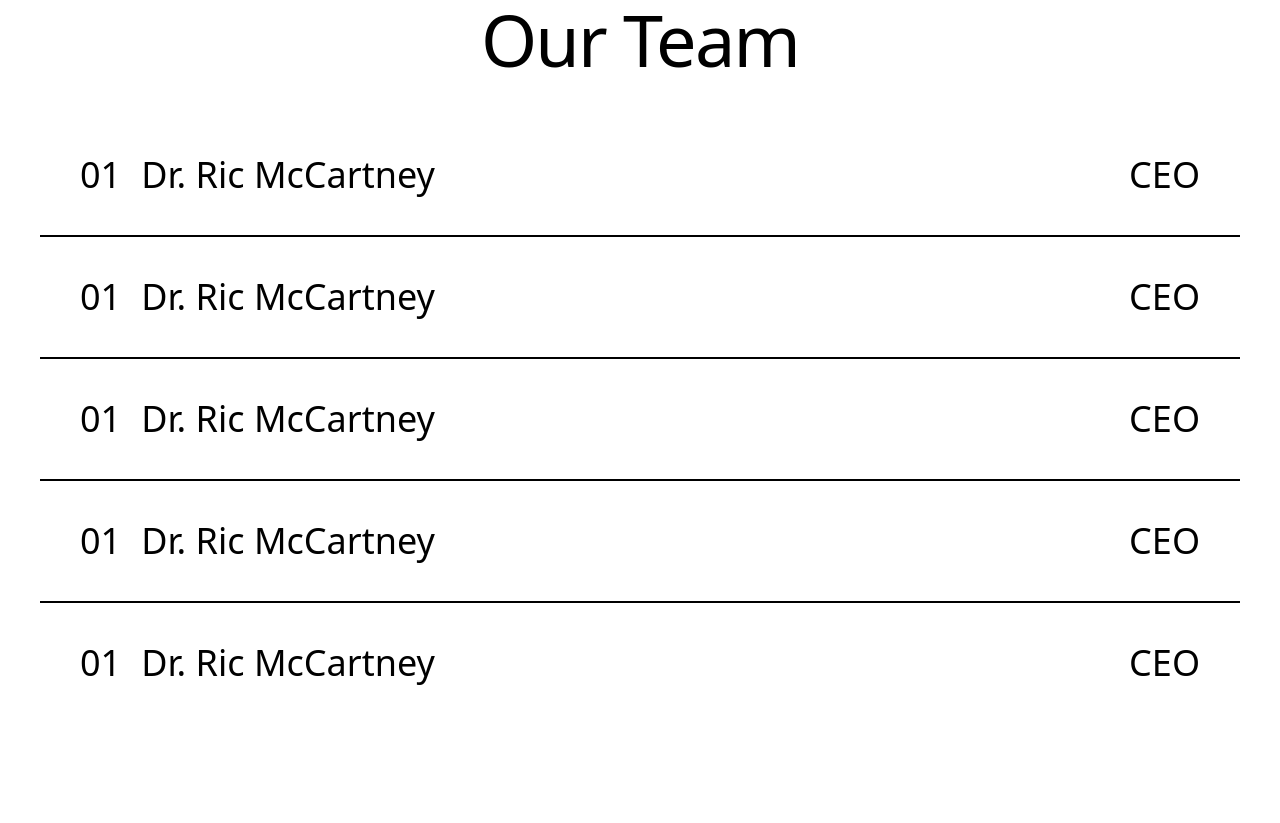
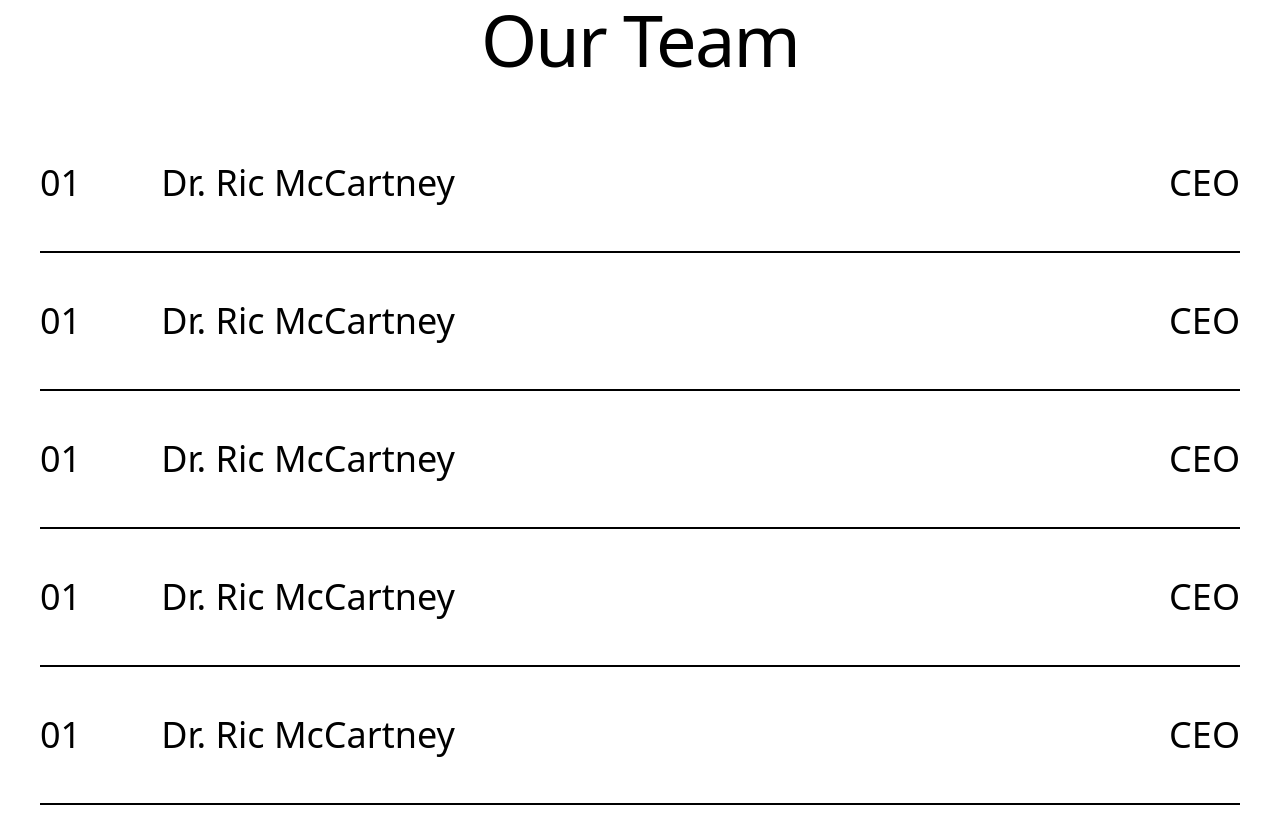
Before and after one commit to devanshkhatri12/Significo-, a plain HTML site: page index.html in a window 1280 px wide. Shown: the part 4637-5460 px from the top of the page. Before the commit the page ends 5360 px from the top, so only its background shows below. Drawn offline with nearby package versions, Linux system fonts and the light colour scheme.

Commit message:
working on Paragraph sectio

```diff
--- a/index.html
+++ b/index.html
@@ -241,61 +241,90 @@
         </div>
 
         <!-- Teams section -->
-         <div class="team section font-[machina]py-20">
+        <div class="team section font-[machina]py-20">
             <h1 class="text-center font-light text-7xl tracking-tight">Our Team</h1>
             <div class="list w-full px-10 mt-10">
+
                 <!-- list elem 1 -->
-                <div class="listelem w-full py-10 px-10  flex items-center justify-between text-4xl border-b-2 border-black">
-                    <div class="left flex gap-5">
-                        <h3>01</h3>
-                        <h1>Dr. Ric McCartney</h1>
+                <div class="listelem w-full py-[3rem] relative border-b-2 border-black">
+                    <div class="relative flex items-center justify-between z-[3]">
+                        <div class="left flex gap-20">
+                            <h3 class="text-4xl">01</h3>
+                            <h1 class="text-4xl">Dr. Ric McCartney</h1>
+                        </div>
+                        <h3 class="text-4xl">CEO</h3>
                     </div>
-                    <div class="right">
-                        <h3>CEO</h3>
-                    </div>
+                    <div class="picture hidden absolute z-[4] top-1/2 left-1/2 -translate-x-1/2 -translate-y-1/2 w-[15rem] h-[15rem] overflow-hidden rounded-full bg-red-500"></div>
+                    <div class="bluelayer absolute z-[2] bottom-0 left-0 w-full h-[0%] bg-blue-500"></div>
                 </div>
                 <!-- list elem 2 -->
-                <div class="listelem w-full py-10 px-10  flex justify-between text-4xl border-b-2 border-black">
-                    <div class="left flex gap-5">
-                        <h3>01</h3>
-                        <h1>Dr. Ric McCartney</h1>
+                <div class="listelem w-full py-[3rem] relative border-b-2 border-black">
+                    <div class="relative flex items-center justify-between z-[3]">
+                        <div class="left flex gap-20">
+                            <h3 class="text-4xl">01</h3>
+                            <h1 class="text-4xl">Dr. Ric McCartney</h1>
+                        </div>
+                        <h3 class="text-4xl">CEO</h3>
                     </div>
-                    <div class="right">
-                        <h3>CEO</h3>
+                    <div class="picture hidden absolute z-[4] top-1/2 left-1/2 -translate-x-1/2 -translate-y-1/2 w-[15rem] h-[15rem] overflow-hidden rounded-full bg-red-500"></div>
+                    <div class="bluelayer absolute z-[2] bottom-0 left-0 w-full h-[0%] bg-blue-500"></div>
+                </div>
+                <!-- list elem 3 -->
+                <div class="listelem w-full py-[3rem] relative border-b-2 border-black">
+                    <div class="relative flex items-center justify-between z-[3]">
+                        <div class="left flex gap-20">
+                            <h3 class="text-4xl">01</h3>
+                            <h1 class="text-4xl">Dr. Ric McCartney</h1>
+                        </div>
+                        <h3 class="text-4xl">CEO</h3>
                     </div>
+                    <div class="picture hidden absolute z-[4] top-1/2 left-1/2 -translate-x-1/2 -translate-y-1/2 w-[15rem] h-[15rem] overflow-hidden rounded-full bg-red-500"></div>
+                    <div class="bluelayer absolute z-[2] bottom-0 left-0 w-full h-[0%] bg-blue-500"></div>
                 </div>
-                <!-- list elem 3-->
-                <div class="listelem w-full py-10 px-10  flex justify-between text-4xl border-b-2 border-black ">
-                    <div class="left flex gap-5">
-                        <h3>01</h3>
-                        <h1>Dr. Ric McCartney</h1>
+                <!-- list elem 4 -->
+                <div class="listelem w-full py-[3rem] relative border-b-2 border-black">
+                    <div class="relative flex items-center justify-between z-[3]">
+                        <div class="left flex gap-20">
+                            <h3 class="text-4xl">01</h3>
+                            <h1 class="text-4xl">Dr. Ric McCartney</h1>
+                        </div>
+                        <h3 class="text-4xl">CEO</h3>
                     </div>
-                    <div class="right">
-                        <h3>CEO</h3>
+                    <div class="picture hidden absolute z-[4] top-1/2 left-1/2 -translate-x-1/2 -translate-y-1/2 w-[15rem] h-[15rem] overflow-hidden rounded-full bg-red-500"></div>
+                    <div class="bluelayer absolute z-[2] bottom-0 left-0 w-full h-[0%] bg-blue-500"></div>
+                </div>
+                <!-- list elem 5 -->
+                <div class="listelem w-full py-[3rem] relative border-b-2 border-black">
+                    <div class="relative flex items-center justify-between z-[3]">
+                        <div class="left flex gap-20">
+                            <h3 class="text-4xl">01</h3>
+                            <h1 class="text-4xl">Dr. Ric McCartney</h1>
+                        </div>
+                        <h3 class="text-4xl">CEO</h3>
                     </div>
+                    <div class="picture hidden absolute z-[4] top-1/2 left-1/2 -translate-x-1/2 -translate-y-1/2 w-[15rem] h-[15rem] overflow-hidden rounded-full bg-red-500"></div>
+                    <div class="bluelayer absolute z-[2] bottom-0 left-0 w-full h-[0%] bg-blue-500"></div>
                 </div>
-                <!-- list elem 4-->
-                <div class="listelem w-full py-10 px-10  flex justify-between text-4xl border-b-2 border-black">
-                    <div class="left flex gap-5">
-                        <h3>01</h3>
-                        <h1>Dr. Ric McCartney</h1>
-                    </div>
-                    <div class="right">
-                        <h3>CEO</h3>
-                    </div>
-                </div>
-                <!-- list elem 5-->
-                <div class="listelem w-full py-10 px-10  flex justify-between text-4xl">
-                    <div class="left flex gap-5">
-                        <h3>01</h3>
-                        <h1>Dr. Ric McCartney</h1>
-                    </div>
-                    <div class="right">
-                        <h3>CEO</h3>
-                    </div>
+
+
+            </div>
+        </div>
+
+        <!-- paragraph section -->
+         <div class="para w-full h-[70vh] flex items-center justify-center">
+            <div class="text w-[70%] flex justify-center items-center flex-col">
+                <h3 class="text-2xl font-light text-center">
+                    Working  with  the  Significo  team  has  been  such  a  pleasure!  We  took  on  a  significant  project  to  rebuild  our  entire  platform  and  the  team  approached  the  project  with  our  best  interests  in  mind.  They  continue  to  prioritize  the  end  user  experience  and  offer  amazing  expertise  in  all  of  the  areas  we  lack  internally.  I  would  personally  be  lost  without  this  team,  their  ability  to  problem  solve,  their  openness  to  feedback  and  desire  to  build  the  product  like  it  is  their  own.
+
+                </h3>
+                <div class="pers flex flex-col items-center">
+                    <div class="image w-32 h-32 bg-red-500 overflow-hidden rounded-full mt-10"></div>
+                    <h1 class="font-semibold mt-3">Niranda Ernst</h1>
+                    <h3>Product Manager @ HealthCheck360</h3>
                 </div>
             </div>
          </div>
+
 
     </div>
     <script src="https://kit.fontawesome.com/82361cc8a1.js" crossorigin="anonymous"></script>
```
